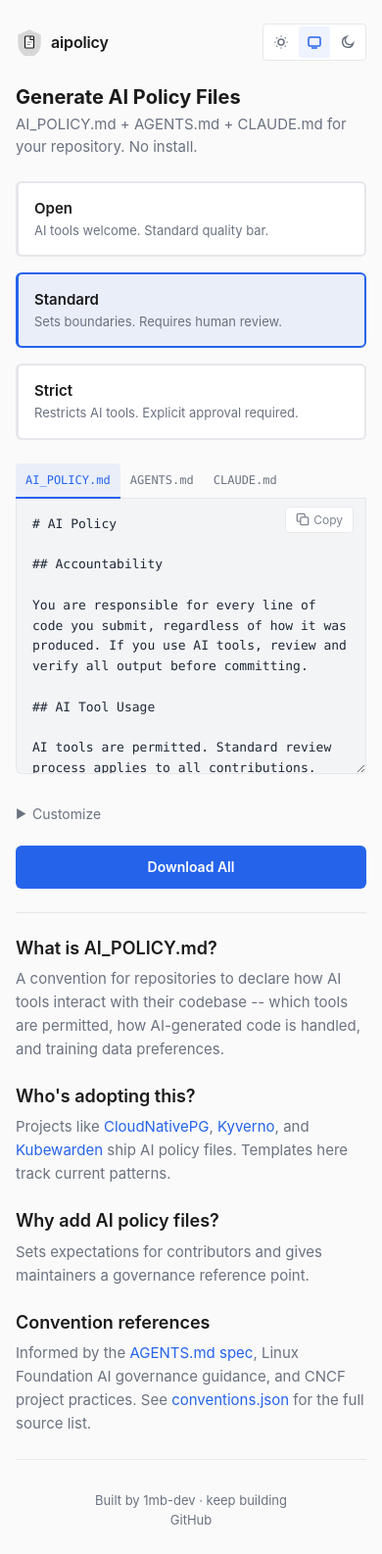
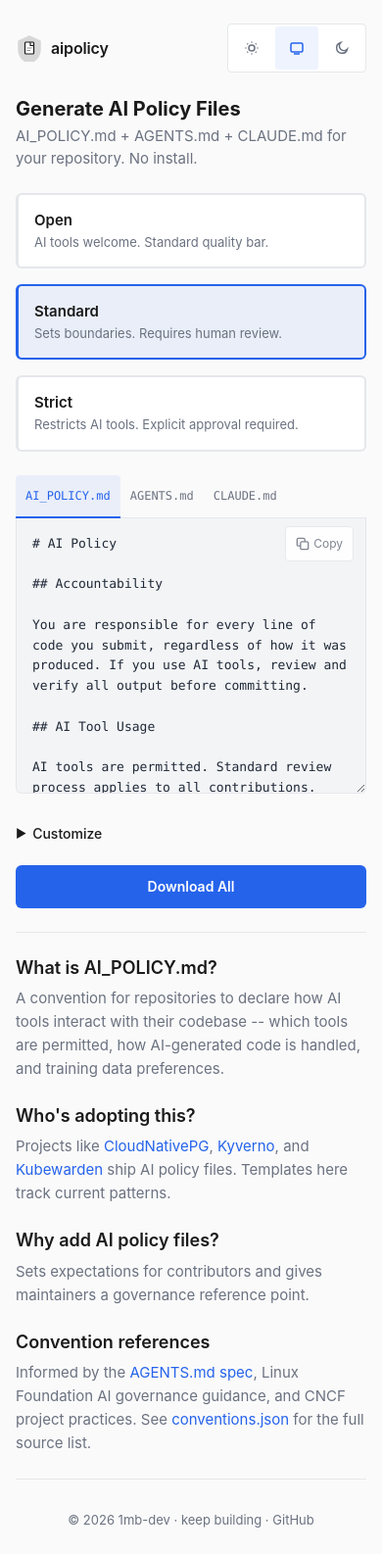
Before and after one commit to 1mb-dev/aipolicy, a website with bundled scripts: page public/index.html in a window 390 px wide. Shown: the whole page at 98% size. Built offline with nearby package versions, Linux system fonts and the light colour scheme.

Commit message:
fix(ux): address usability audit findings -- accessibility, trust, discoverability
External links open in new tab with rel="noopener" to prevent context loss.
Theme toggle, tabs, selects, and copy button meet WCAG 2.5.8 44px touch
targets. Success color darkened for WCAG AA contrast compliance. Add nav
landmark, llms.txt for AI discoverability, consolidated footer with
copyright, and preset quick links on 404 page.

```diff
--- a/public/index.html
+++ b/public/index.html
@@ -52,6 +52,7 @@
   }
   </script>
 
+  <link rel="alternate" type="text/plain" href="/llms.txt" title="LLM context">
   <link rel="stylesheet" href="/styles/main.css">
 </head>
 <body>
@@ -62,6 +63,7 @@
     <!-- Header -->
     <header class="header">
       <div class="header-bar">
+        <nav aria-label="Home">
           <a href="/" class="header-brand" aria-label="aipolicy home">
             <svg viewBox="0 0 28 28" fill="none" xmlns="http://www.w3.org/2000/svg" aria-hidden="true">
               <path d="M14 2L3 7v8c0 7.2 4.7 13 11 14 6.3-1 11-6.8 11-14V7L14 2z" fill="currentColor" opacity="0.15" stroke="currentColor" stroke-width="1.5" stroke-linejoin="round"/>
@@ -72,7 +74,7 @@
             </svg>
             <span class="header-brand-name">aipolicy</span>
           </a>
-
+        </nav>
         <div class="theme-toggle" role="group" aria-label="Theme">
           <button type="button" data-theme-value="light" aria-pressed="false" aria-label="Light theme">
             <svg viewBox="0 0 16 16" fill="none" stroke="currentColor" stroke-width="1.5" aria-hidden="true">
@@ -260,20 +262,19 @@
         <p>A convention for repositories to declare how AI tools interact with their codebase -- which tools are permitted, how AI-generated code is handled, and training data preferences.</p>
 
         <h2>Who's adopting this?</h2>
-        <p>Projects like <a href="https://github.com/cloudnative-pg/cloudnative-pg">CloudNativePG</a>, <a href="https://github.com/kyverno/kyverno">Kyverno</a>, and <a href="https://github.com/kubewarden">Kubewarden</a> ship AI policy files. Templates here track current patterns.</p>
+        <p>Projects like <a href="https://github.com/cloudnative-pg/cloudnative-pg" target="_blank" rel="noopener">CloudNativePG</a>, <a href="https://github.com/kyverno/kyverno" target="_blank" rel="noopener">Kyverno</a>, and <a href="https://github.com/kubewarden" target="_blank" rel="noopener">Kubewarden</a> ship AI policy files. Templates here track current patterns.</p>
 
         <h2>Why add AI policy files?</h2>
         <p>Sets expectations for contributors and gives maintainers a governance reference point.</p>
 
         <h2>Convention references</h2>
-        <p>Informed by the <a href="https://agentsmd.org">AGENTS.md spec</a>, Linux Foundation AI governance guidance, and CNCF project practices. See <a href="/conventions.json">conventions.json</a> for the full source list.</p>
+        <p>Informed by the <a href="https://agentsmd.org" target="_blank" rel="noopener">AGENTS.md spec</a>, Linux Foundation AI governance guidance, and CNCF project practices. See <a href="/conventions.json">conventions.json</a> for the full source list.</p>
       </article>
     </main>
 
     <!-- Footer -->
     <footer class="footer">
-      <p>Built by <a href="https://github.com/1mb-dev">1mb-dev</a> &middot; keep building</p>
-      <p><a href="https://github.com/1mb-dev/aipolicy">GitHub</a></p>
+      <p>&copy; 2026 <a href="https://github.com/1mb-dev" target="_blank" rel="noopener">1mb-dev</a> &middot; keep building &middot; <a href="https://github.com/1mb-dev/aipolicy" target="_blank" rel="noopener">GitHub</a></p>
     </footer>
   </div>
 
--- a/public/styles/main.css
+++ b/public/styles/main.css
@@ -16,7 +16,7 @@
   --color-border: #e5e7eb;
   --color-preview-bg: #f3f4f6;
   --color-preview-text: #1f2937;
-  --color-success: #16a34a;
+  --color-success: #15803d;
   --color-btn-text: #fff;
 
   /* Typography */
@@ -53,7 +53,7 @@
     --color-border: #2d3140;
     --color-preview-bg: #141720;
     --color-preview-text: #d1d5db;
-    --color-success: #4ade80;
+    --color-success: #22c55e;
     --color-btn-text: #0f1117;
   }
 }
@@ -69,7 +69,7 @@
   --color-border: #2d3140;
   --color-preview-bg: #141720;
   --color-preview-text: #d1d5db;
-  --color-success: #4ade80;
+  --color-success: #22c55e;
   --color-btn-text: #0f1117;
 }
 
@@ -221,8 +221,8 @@ body {
   display: flex;
   align-items: center;
   justify-content: center;
-  width: 32px;
-  height: 32px;
+  width: 44px;
+  height: 44px;
   border: none;
   background: transparent;
   color: var(--color-text-muted);
@@ -388,7 +388,8 @@ body {
   display: inline-flex;
   align-items: center;
   gap: 4px;
-  padding: 6px 12px;
+  padding: 8px 12px;
+  min-height: 36px;
   font-size: 0.75rem;
   font-family: var(--font-ui);
   background: var(--color-surface);
@@ -436,9 +437,10 @@ body {
   padding: 8px 0;
   background: transparent;
   border: none;
-  color: var(--color-text-muted);
+  color: var(--color-text);
   font-family: inherit;
   font-size: 0.875rem;
+  font-weight: 500;
   cursor: pointer;
   transition: color var(--transition-fast);
 }
@@ -609,6 +611,10 @@ body {
    404 Page
    ============================================ */
 
+.not-found-presets {
+  margin-top: 8px;
+}
+
 .not-found-link {
   color: var(--color-accent);
   text-decoration: none;
@@ -674,6 +680,7 @@ body {
   .option-row select,
   .option-row input[type="text"] {
     max-width: 100%;
+    min-height: 44px;
   }
 
   .header h1 {
@@ -682,12 +689,14 @@ body {
 
   .copy-btn {
     right: 12px;
-    padding: 5px 10px;
+    padding: 8px 10px;
+    min-height: 36px;
   }
 
   .tab-bar button {
-    padding: 10px;
+    padding: 12px 10px;
     font-size: 0.75rem;
+    min-height: 44px;
   }
 
   .customize-panel-inner {
```
Also changed, not shown: public/404.html (+1 -0 lines), public/llms.txt (added, +25 -0 lines). Lines whose indentation alone changed are shown as unchanged.
